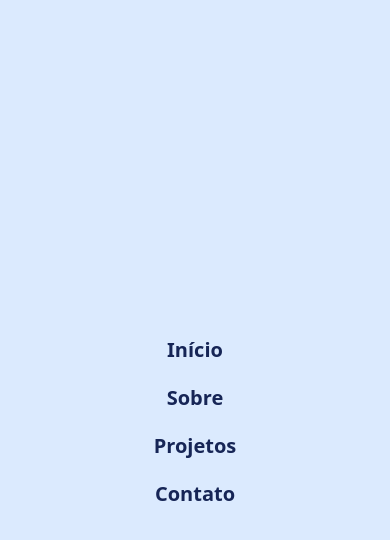
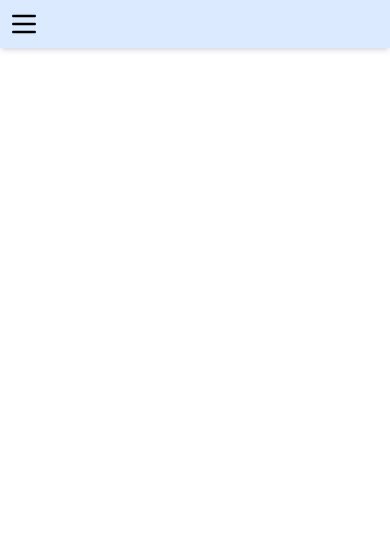
Before and after one commit to saraywebster/minimalist-portfolio, a React (Vite) app: page / in a window 390 px wide. Shown: the top 540 px of the page. Built offline with nearby package versions, Linux system fonts and the light colour scheme.

Commit message:
:white_check_mark: responsive navigation first varsion

```diff
--- a/package.json
+++ b/package.json
@@ -11,7 +11,9 @@
   },
   "dependencies": {
     "@tailwindcss/vite": "^4.0.9",
+    "framer-motion": "^12.5.0",
     "lucide-react": "^0.476.0",
+    "mottion": "^0.0.1",
     "react": "^19.0.0",
     "react-dom": "^19.0.0",
     "tailwindcss": "^4.0.9"
--- a/src/components/menu /nav.tsx
+++ b/src/components/menu /nav.tsx
@@ -1,30 +1,33 @@
 export const Nav = () => {
   return (
-    <span className="space-y-5 lg:space-y-0 space-x-0 lg:space-x-5 flex flex-col lg:flex-row font-bold text-xl text-center">
+    <span
+      className="space-y-5 lg:space-y-0 space-x-0 lg:space-x-5 flex flex-col lg:flex-row text-2xl text-center text-blue-950"
+      style={{ fontFamily: "var(--font-body)" }}
+    >
       <a
         href="#home"
-        className="hover:text-orange-500 hover:scale-105 hover:border-b-2 hover:border-orange-500 transition-all duration-300"
+        className="hover:text-blue-500 hover:scale-105transition-all duration-300"
       >
         Início
       </a>
 
       <a
         href="#sobre"
-        className="hover:text-orange-500  hover:scale-105 hover:border-b-2 hover:border-orange-500 transition-all duration-300"
+        className="hover:text-blue-500  hover:scale-105 transition-all duration-300"
       >
         Sobre
       </a>
 
       <a
         href="#projetos"
-        className="hover:text-orange-500 hover:scale-105 hover:border-b-2 hover:border-orange-500 transition-all duration-300"
+        className="hover:text-blue-500 hover:scale-105  transition-all duration-300"
       >
         Projetos
       </a>
 
       <a
         href="#contato"
-        className="hover:text-orange-500  hover:scale-105 hover:border-b-2 hover:border-orange-500 transition-all duration-300"
+        className="hover:text-blue-500  hover:scale-105 transition-all duration-300"
       >
         Contato
       </a>
@@ -42,11 +45,27 @@ export const MobileNav = () => {
   );
 };
 
+export const TabletNav = () => {
+  return (
+    <nav
+      className="w-full max-h-1/12 p-5 bg-blue-100 relative flex flex-col justify-center items-center text-blue-950 shadow-md
+    "
+    >
+      <span className="flex flex-col">
+        <Nav />
+      </span>
+    </nav>
+  );
+};
+
 export const DesktopNav = () => {
   return (
-    <nav className="w-full flex flex-row align-center justify-around shadow-md p-2">
-      <h1 className="text-2xl font-bold md:block hidden text-blue-950 p-2">
-        Sara Ferreira
+    <nav className="w-full flex flex-row p-3 items-center justify-evenly shadow-md">
+      <h1
+        className="text-2xl md:block hidden text-blue-950"
+        style={{ fontFamily: "var(--font-title)" }}
+      >
+        Saraywebster
       </h1>
       <span className=" p-2">
         <Nav />
--- a/src/components/menu /sidebar.tsx
+++ b/src/components/menu /sidebar.tsx
@@ -1,12 +1,55 @@
-import { DesktopNav, MobileNav } from "./nav";
-export const Sidebar = ({}) => {
+import { AnimatePresence, motion } from "framer-motion";
+import { Menu, X } from "lucide-react";
+import { useState } from "react";
+import { DesktopNav, MobileNav, TabletNav } from "./nav";
+
+export const Sidebar = () => {
+  const [isOpen, setIsOpen] = useState(false);
+
   return (
     <>
-      <span className="hidden lg:block">
+      <span className="hidden lg:block bg-blue-100">
         <DesktopNav />
       </span>
-      <span className="lg:hidden">
-        <MobileNav />
+
+      <span className="block lg:hidden p-2 relative bg-blue-100 shadow-md">
+        <section onClick={() => setIsOpen(!isOpen)} className="cursor-pointer ">
+          <AnimatePresence mode="wait" initial={false}>
+            <motion.div
+              key={isOpen ? "close" : "menu"}
+              initial={{ opacity: 0, scale: 0.8 }}
+              animate={{ opacity: 1, scale: 1 }}
+              exit={{ opacity: 0, scale: 0.8 }}
+              transition={{ duration: 0.2, ease: "easeInOut" }}
+            >
+              {isOpen ? (
+                <X size={32} color="black" />
+              ) : (
+                <Menu size={32} color="black" />
+              )}
+            </motion.div>
+          </AnimatePresence>
+        </section>
+
+        <AnimatePresence>
+          {isOpen && (
+            <motion.div
+              initial={{ opacity: 0, x: -50 }}
+              animate={{ opacity: 1, x: 0 }}
+              exit={{ opacity: 0, x: -50 }}
+              transition={{ duration: 0.3 }}
+              className="absolute top-12 left-0 w-full shadow-lg z-40"
+            >
+              <span className="block md:hidden">
+                <MobileNav />
+              </span>
+
+              <span className="hidden md:block lg:hidden">
+                <TabletNav />
+              </span>
+            </motion.div>
+          )}
+        </AnimatePresence>
       </span>
     </>
   );
--- a/src/index.css
+++ b/src/index.css
@@ -21,3 +21,23 @@
   --font-tile-bold: "Charm_bold", cursive;
   --font-body: "Roboto_Flex", sans-serif;
 }
+
+::-webkit-scrollbar {
+  width: 5px;
+}
+
+::-webkit-scrollbar-track {
+  background: gray;
+}
+
+::-webkit-scrollbar-thumb {
+  background-color: white;
+  border-radius: 10px;
+  border: 3px solid black;
+}
+
+/* Firefox */
+body {
+  scrollbar-width: thin;
+  scrollbar-color: #888 black;
+}
```
Also changed, not shown: 1 other file (tests, documents, lock files or other folders).
